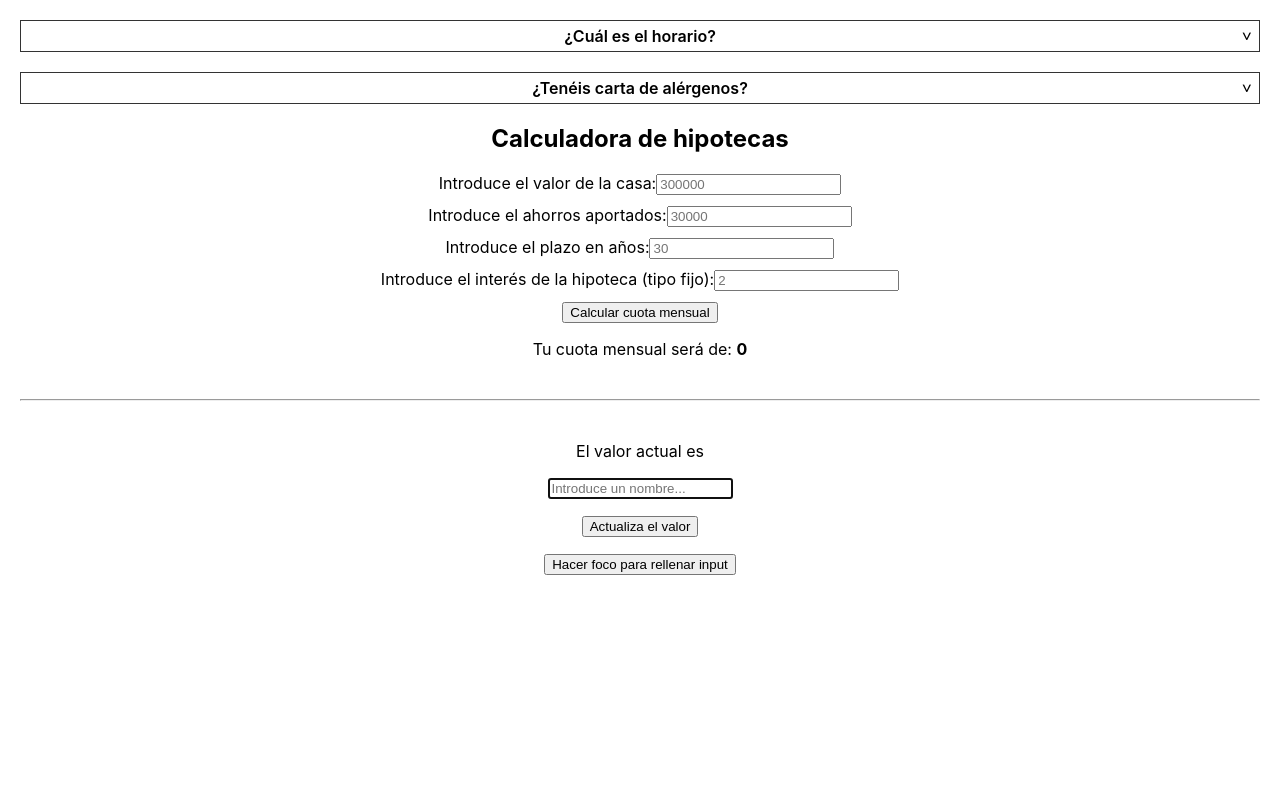
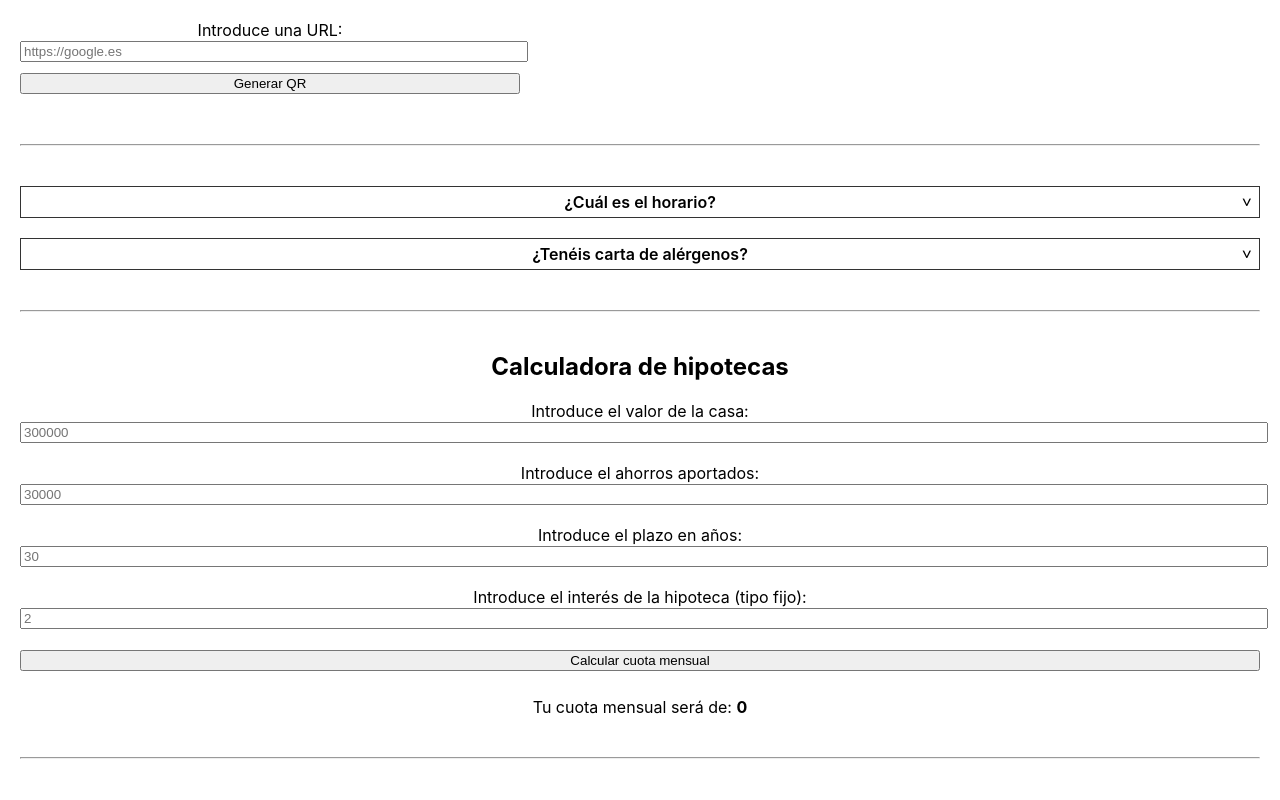
Before and after one commit to The-Valley-School/react-s6-useref-samples, a React (Create React App) app: page / in a window 1280 px wide. Shown: the top 800 px of the page. Built offline with nearby package versions, Linux system fonts and the light colour scheme.

Commit message:
Added QR Generator

```diff
--- a/package.json
+++ b/package.json
@@ -6,6 +6,7 @@
     "@testing-library/jest-dom": "^5.16.5",
     "@testing-library/react": "^13.4.0",
     "@testing-library/user-event": "^13.5.0",
+    "qrcode-generator": "^1.4.4",
     "react": "^18.2.0",
     "react-dom": "^18.2.0",
     "react-scripts": "5.0.1",
--- a/src/App.js
+++ b/src/App.js
@@ -1,15 +1,23 @@
 import './App.css';
 import InputSample from './InputSample/InputSample';
 import Collapsable from './Collapsable/Collapsable';
+import QrGenerator from './QrGenerator/QrGenerator';
 import MortgageCalcultator from './MortgageCalcultator/MortgageCalcultator';
 
 function App() {
   return (
     <div className="App">
 
+      {/* Generador de QRs */}
+      <QrGenerator></QrGenerator>
+
+      <hr className="separator"></hr>
+
       {/* FAQS */}
       <Collapsable title="¿Cuál es el horario?" body="Abrimos de 9AM a 10PM"></Collapsable>
       <Collapsable title="¿Tenéis carta de alérgenos?" body="Por supuesto, cumplimos con la ley"></Collapsable>
+
+      <hr className="separator"></hr>
 
       {/* calculadora de hipotecas */}
       <MortgageCalcultator></MortgageCalcultator>
--- /dev/null
+++ b/src/QrGenerator/QrGenerator.css
@@ -0,0 +1,12 @@
+.qr-generator {
+    display: block;
+    max-width: 500px;
+}
+
+form,
+label,
+input,
+button {
+    width: 100%;
+    margin-bottom: 10px;
+}
--- /dev/null
+++ b/src/QrGenerator/QrGenerator.js
@@ -0,0 +1,38 @@
+import React from "react";
+import "./QrGenerator.css";
+import qrcode from "qrcode-generator";
+
+const QrGenerator = () => {
+    // Referencias
+    const inputReference = React.useRef();
+    const qrReference = React.useRef();
+
+    // Funciones auxiliares
+    const sumbit = (event) => {
+        event.preventDefault();
+        event.stopPropagation();
+        console.log("Prevenimos comportamiento por defecto");
+        generateQr();
+    }
+
+    const generateQr = () => {
+        const qr = qrcode(4, 'L');
+        qr.addData(inputReference.current.value);
+        qr.make();
+        qrReference.current.innerHTML = qr.createImgTag();
+    }
+
+    return (
+        <div className="qr-generator">
+            <form onSubmit={sumbit}>
+                <label htmlFor="url">Introduce una URL:</label>
+                <input ref={inputReference} placeholder="https://google.es" name="url" id="url" type="text"/>
+                <button type="submit">Generar QR</button>
+            </form>
+
+            <div ref={qrReference} className="qr-generator__image"></div>
+        </div>
+    );
+}
+
+export default QrGenerator;
```
Also changed, not shown: 1 other file (tests, documents, lock files or other folders).
